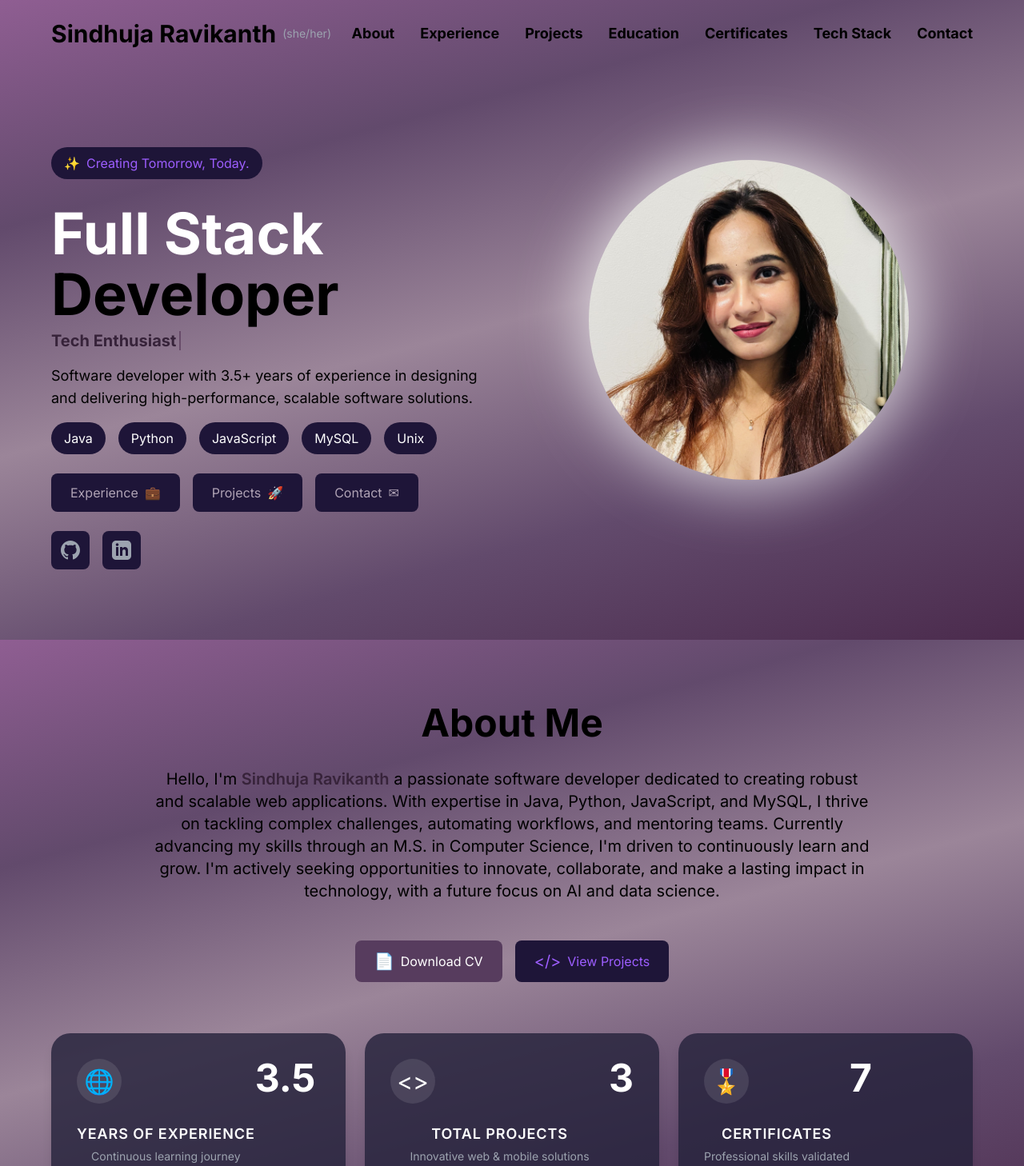
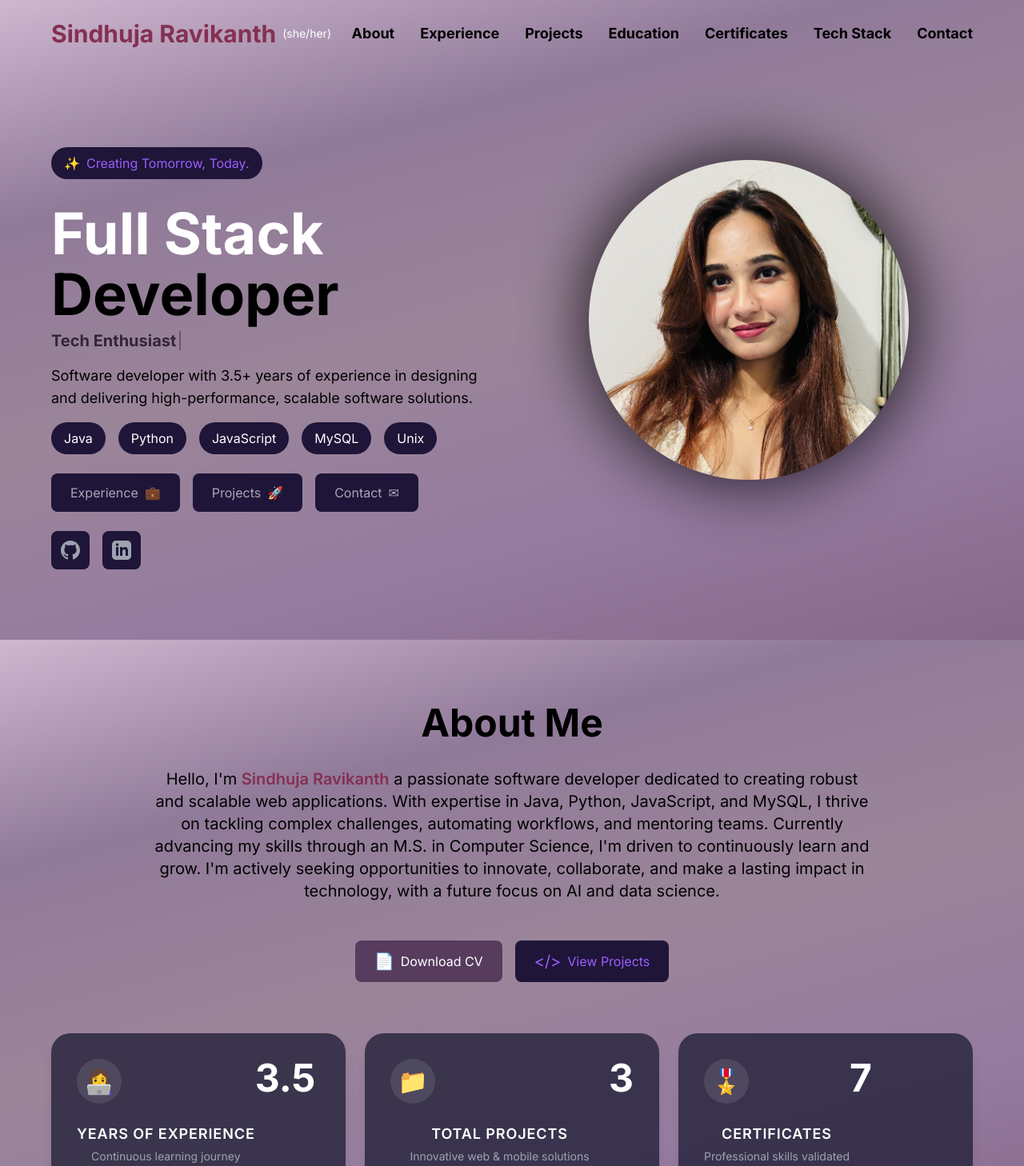
Before and after one commit to SindhujaRavikanth2001/Portfolio, a Next.js app: page / in a window 1280 px wide. Shown: the top 1458 px of the page at 80% size. Built offline with nearby package versions, Linux system fonts and the light colour scheme.

Commit message:
Enhanced

```diff
--- a/app/globals.css
+++ b/app/globals.css
@@ -7,11 +7,11 @@
   --dark-bg: #0F0817;
   --card-bg: #1E1538;
   --card-hover: #2A1B4A;
-  --bg-color-1: #8f5e92;  /* Deep purple */
-  --bg-color-2: #624A6C;  /* Medium purple */
+  --bg-color-1: #cfb7d0;  /* Deep purple */
+  --bg-color-2: #907a99;  /* Medium purple */
   --bg-color-3: #9B8599;  /* Mauve purple */
-  --bg-color-4: #624A6C;  /* Light lavender */
-  --bg-color-5: #4B2B4D;  /* Almost white */
+  --bg-color-4: #957ba0;  /* Light lavender */
+  --bg-color-5: #866788;  /* Almost white */
 }
 
 html {
--- a/components/About.tsx
+++ b/components/About.tsx
@@ -39,7 +39,7 @@ const About = () => {
             <h2 className="text-4xl md:text-5xl font-bold mb-6 md:mb-8 text-black">About Me</h2>
 
             <p className="text-black text-base md:text-xl max-w-4xl mx-auto mb-8 md:mb-12 leading-relaxed">
-              Hello, I'm <span className="text-[#37233a] font-semibold">Sindhuja Ravikanth</span> a passionate software developer dedicated to creating robust and scalable web applications. With expertise in Java, Python, JavaScript, and MySQL, I thrive on tackling complex challenges, automating workflows, and mentoring teams. Currently advancing my skills through an M.S. in Computer Science, I'm driven to continuously learn and grow. I'm actively seeking opportunities to innovate, collaborate, and make a lasting impact in technology, with a future focus on AI and data science.
+              Hello, I'm <span className="text-[#843052] font-semibold">Sindhuja Ravikanth</span> a passionate software developer dedicated to creating robust and scalable web applications. With expertise in Java, Python, JavaScript, and MySQL, I thrive on tackling complex challenges, automating workflows, and mentoring teams. Currently advancing my skills through an M.S. in Computer Science, I'm driven to continuously learn and grow. I'm actively seeking opportunities to innovate, collaborate, and make a lasting impact in technology, with a future focus on AI and data science.
             </p>
 
             <div className="flex flex-col sm:flex-row justify-center gap-3 md:gap-4 mb-12 md:mb-16">
@@ -71,7 +71,7 @@ const About = () => {
                 <div className="flex items-start justify-between">
                   <div className="flex flex-col items-start gap-4">
                     <div className="bg-white/10 rounded-full w-14 h-14 flex items-center justify-center mb-2">
-                      <span className="text-3xl text-white">🌐</span>
+                      <span className="text-3xl text-white">👩‍💻</span>
                     </div>
                     <div>
                       <h3 className="uppercase text-white text-base md:text-lg font-semibold tracking-wider">Years of Experience</h3>
@@ -96,7 +96,7 @@ const About = () => {
                 <div className="flex items-start justify-between">
                   <div className="flex flex-col items-start gap-4">
                     <div className="bg-white/10 rounded-full w-14 h-14 flex items-center justify-center mb-2">
-                      <span className="text-3xl text-white">&lt;&gt;</span>
+                      <span className="text-3xl text-white">📁</span>
                     </div>
                     <div>
                       <h3 className="uppercase text-white text-base md:text-lg font-semibold tracking-wider">Total Projects</h3>
--- a/components/Hero.tsx
+++ b/components/Hero.tsx
@@ -107,7 +107,7 @@ const Hero = () => {
           >
             <div className="relative w-[400px] h-[400px]">
               {/* Gradient Shadow */}
-              <div className="absolute -inset-2 rounded-full bg-gradient-to-r from-white via-white to-white opacity-75 blur-2xl"></div>
+              <div className="absolute -inset-2 rounded-full bg-gradient-to-r from-black via-black to-black opacity-75 blur-2xl"></div>
               {/* Profile Picture Container */}
               <div className="relative w-full h-full rounded-full overflow-hidden bg-[#1E1538]">
                 <Image
--- a/components/Navbar.tsx
+++ b/components/Navbar.tsx
@@ -53,8 +53,8 @@ export default function Navbar() {
       initial={{ y: -100 }}
       animate={{ y: 0 }}
       transition={{ duration: 0.5 }}
-      className={`fixed top-0 left-0 right-0 z-50 transition-all duration-300 ${
-      isScrolled ? 'bg-white/90 backdrop-blur-md py-4' : 'py-6'
+      className={`fixed top-0 left-0 right-0 z-50 transition-all duration-300 bg-transparent ${
+        isScrolled ? 'md:bg-[#b0a3b5] md:backdrop-blur-md md:py-4' : 'py-6'
       }`}
     >
       <nav className="container mx-auto px-4">
@@ -63,10 +63,10 @@ export default function Navbar() {
             onClick={() => scrollToSection('home')}
             className="text-3xl font-bold transition-colors flex items-center gap-2"
           >
-            <span className="text-black hover:text-[#9D5EFF] transition-all">
+            <span className="text-[#843052] hover:text-[#9D5EFF] transition-all">
               Sindhuja Ravikanth
             </span>
-            <span className="text-sm text-gray-400 font-normal">(she/her)</span>
+            <span className="text-sm text-white font-normal">(she/her)</span>
           </button>
 
           {/* Desktop Menu */}
```
